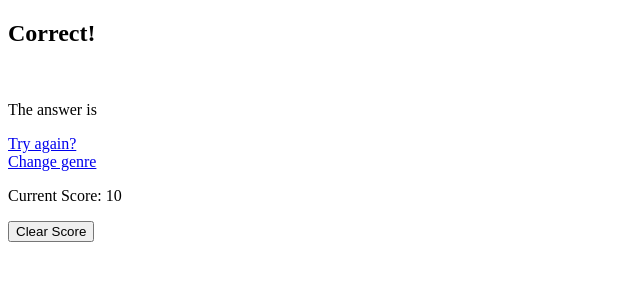
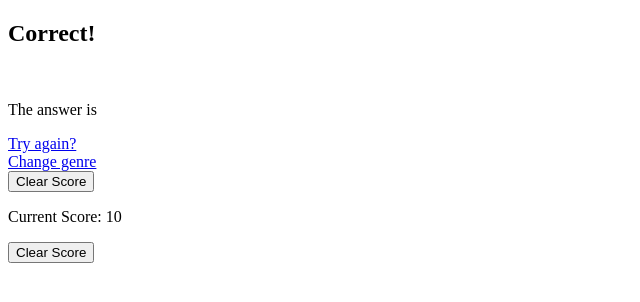
Before and after one commit to rishik34561/Gritty-Beats, a Flask app: template templates/answercorrect.html in a window 1280 px wide. Shown: the part 98-400 px from the top of the page, without its empty margins (0-640 px from the left). Run offline with Flask 2, Linux system fonts and the light colour scheme; the template is opened without the code that fills it: most values are stand-ins (such as "Sample title", 1, 10 or a date in 2020).

Commit message:
Update answercorrect.html

```diff
--- a/templates/answercorrect.html
+++ b/templates/answercorrect.html
@@ -2,7 +2,7 @@
 
 {% block content %}
 
-    <h2> <b> Correct! </b> </h2>
+   <h2> <b> Correct! </b> </h2>
     <br>
 
     <p> The answer is </p>
@@ -12,4 +12,8 @@
     <br>
     <a href="index.html"> Change genre </a>
 
+    <form action="/clear" method="GET">
+        <input type="submit" value = "Clear Score" name="Clear Score">
+    </form>
+
 {% endblock %}
```
